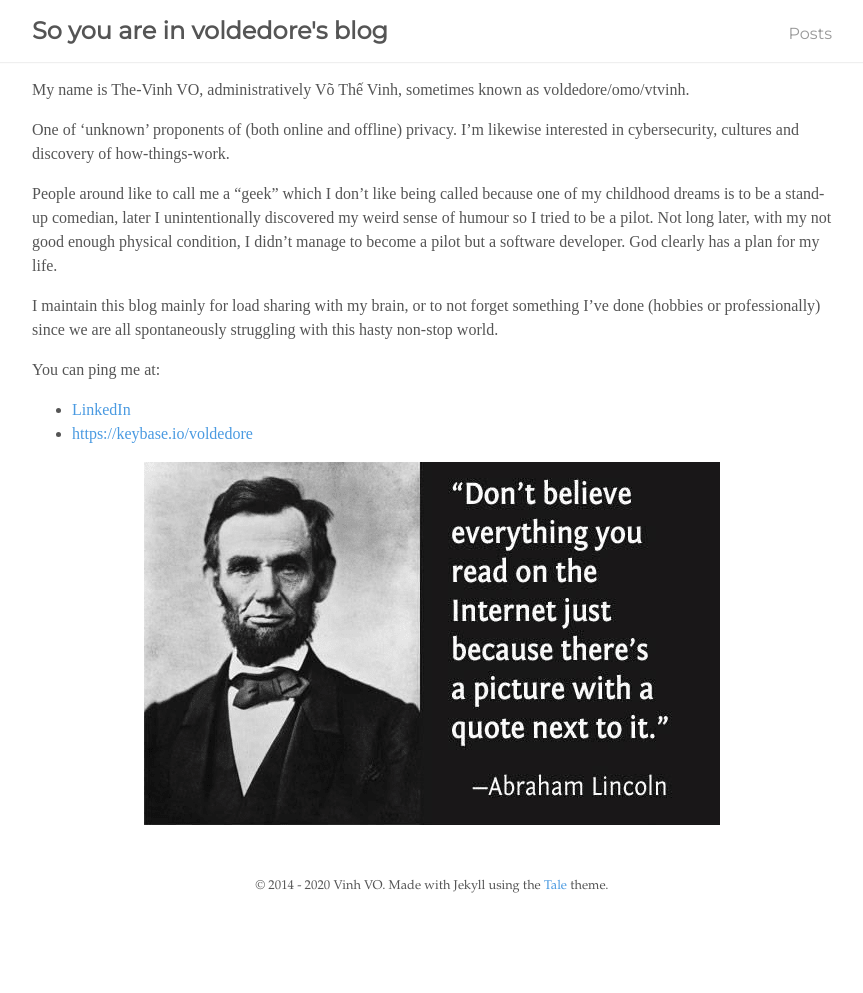
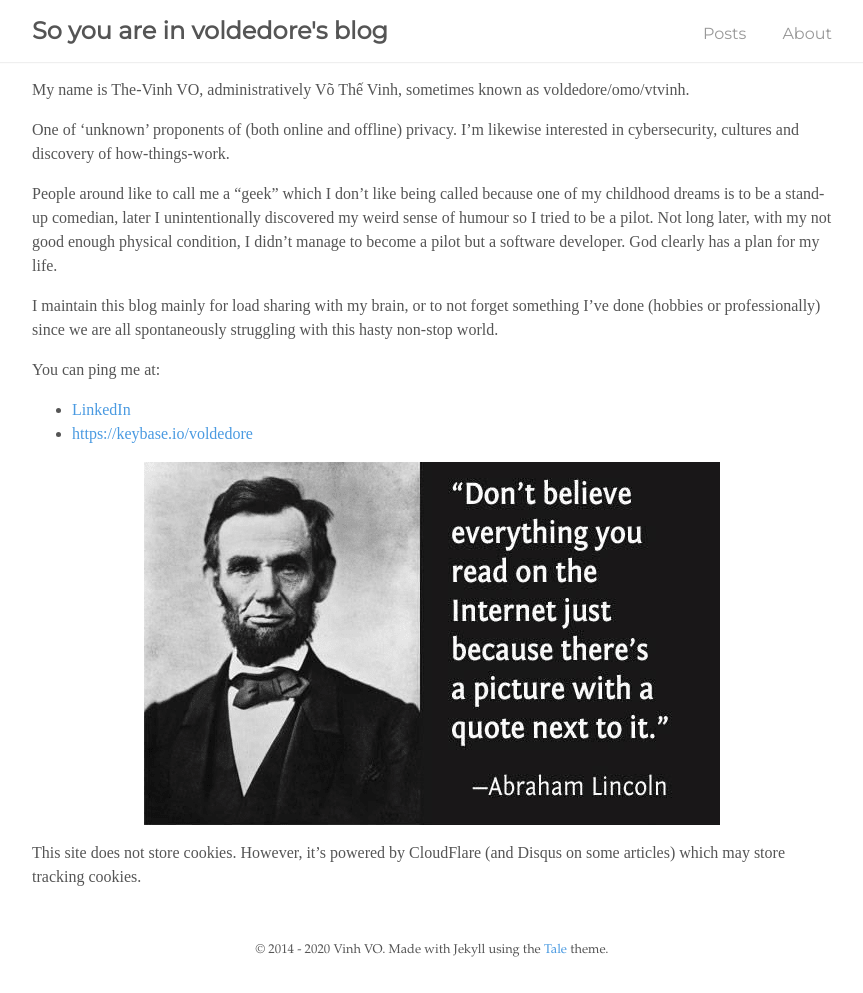
Before and after one commit to voldedore/voldedore.github.io, a Jekyll site: the page built from about.md, in a window 1280 px wide. Shown: the whole page, without its empty margins (208-1071 px from the left). Built offline with Jekyll 4.4.1, drawn with Linux system fonts in a browser that asks for light colours; some web fonts are replaced; before the commit the page ends 929 px from its top, so only the background shows below that; some of the changed lines change nothing that is shown.

Commit message:
Remove GA and minor tweak on about page

```diff
--- a/_includes/head.html
+++ b/_includes/head.html
@@ -1,29 +1,19 @@
 <head>
   {% if page.meta_keywords != null %}
-  <meta name="keywords" content="{{ page.meta_keywords }}, {{ site.meta_keywords }}"/>
+  <meta name="keywords" content="{{ page.meta_keywords }}, {{ site.meta_keywords }}" />
   {% endif %}
 
   {% if page.meta_description != null %}
-  <meta name="description" content="{{ page.meta_description }} {{ site.meta_description }}"/>
+  <meta name="description" content="{{ page.meta_description }} {{ site.meta_description }}" />
   {% endif %}
   <meta charset="UTF-8">
   <meta name="viewport" content="width=device-width, initial-scale=1.0">
-  <meta name="google-site-verification" content="agB8ej75M5JXIvhB7zY6XRbdR_rnH-CbLOkf6hMseww" />
-  <!-- Global Site Tag (gtag.js) - Google Analytics -->
-  <script async src="https://www.googletagmanager.com/gtag/js?id=UA-107686232-1"></script>
-  <script>
-    window.dataLayer = window.dataLayer || [];
-    function gtag(){dataLayer.push(arguments);}
-    gtag('js', new Date());
-
-    gtag('config', 'UA-107686232-1');
-  </script>
 
   <title>
     {% if page.title == "Home" %}
-      {{ site.title }}
+    {{ site.title }}
     {% else %}
-      {{ page.title }} &middot; {{ site.title }}
+    {{ page.title }} &middot; {{ site.title }}
     {% endif %}
   </title>
 
--- a/_layouts/default.html
+++ b/_layouts/default.html
@@ -11,6 +11,7 @@
       </a>
       <ul>
         <li><a href="{{ site.baseurl }}/">Posts</a></li>
+        <li><a href="{{ '/about' | absolute_url }}">About</a></li>
       </ul>
     </div>
   </nav>
@@ -21,8 +22,10 @@
 
   <footer>
     <span>
-        &copy; 2014 - {{ site.time | date: '%Y' }} {{ site.author.name }}. Made with Jekyll using the <a href="https://github.com/chesterhow/tale/">Tale</a> theme.
+      &copy; 2014 - {{ site.time | date: '%Y' }} {{ site.author.name }}. Made with Jekyll using the <a
+        href="https://github.com/chesterhow/tale/">Tale</a> theme.
     </span>
   </footer>
 </body>
+
 </html>
--- a/about.md
+++ b/about.md
@@ -1,7 +1,7 @@
 ---
 layout: default
 title: About
-sitemap: false
+sitemap: true
 ---
 
 My name is The-Vinh VO, administratively Võ Thế Vinh, sometimes known as voldedore/omo/vtvinh.
@@ -19,5 +19,7 @@ You can ping me at:
 
 ![1]({{ '/assets/images/lincoln-quote.webp' | relative_url }})
 
+This site does not store cookies. However, it's powered by CloudFlare (and Disqus on some articles) which may store tracking cookies.
+
 [2]: https://keybase.io/voldedore
 [3]: https://www.linkedin.com/in/vinh-vo/
```
Lines whose indentation alone changed are shown as unchanged.
